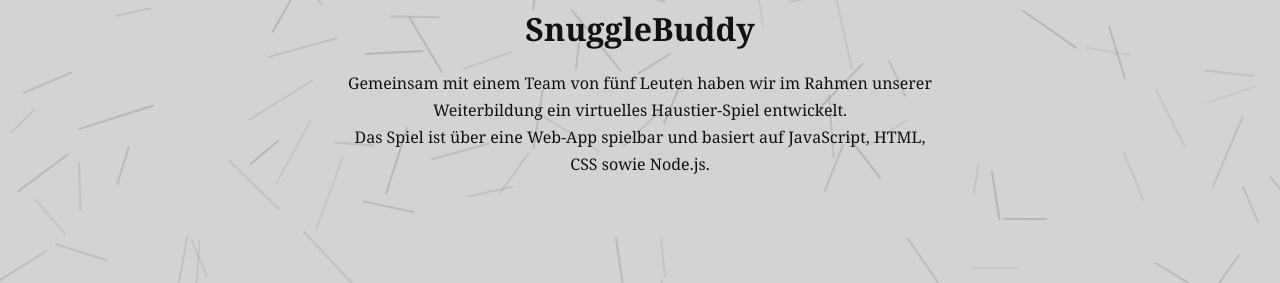
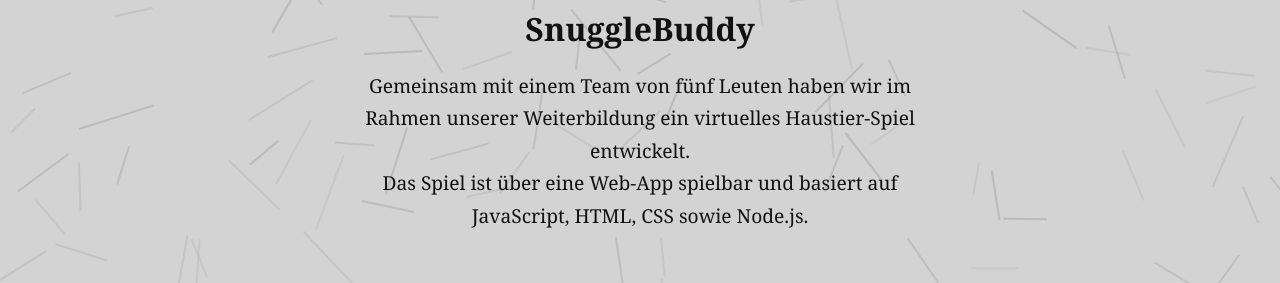
Before and after one commit to timod94/my-homepage, a React (Create React App) app: page /projects in a window 1280 px wide. Shown: the part 132-415 px from the top of the page. Built offline with nearby package versions, Linux system fonts and the light colour scheme.

Commit message:
fixed some problems

```diff
--- a/src/components/dynamicBackground.js
+++ b/src/components/dynamicBackground.js
@@ -37,7 +37,7 @@
         ctx.beginPath();
         ctx.moveTo(this.x, this.y);
         ctx.lineTo(endX, endY);
-        ctx.strokeStyle = `rgba(150, 150, 150, ${this.alpha})`;  // Dunkles Grau
+        ctx.strokeStyle = `rgba(160, 160, 160, ${this.alpha})`;// Linien Farbe - hellgrau
         ctx.lineWidth = 2;
         ctx.stroke();
       }
--- a/src/pages/about.js
+++ b/src/pages/about.js
@@ -54,14 +54,15 @@
           'S3',
            'IAM',
             'CloudWatch',
-             'VPC'];
+             'VPC',
+                'AWS Amplify'];
 
     const gitSkills = [
         "GitFlow Verzweigungsstrategie",
-        "Pull-Anfragen & Code-Überprüfungen",
-         "Versionskontrolle mit Git",
-        "Zusammenarbeit mit GitHub",
-        "GitHub Actions für CI/CD"
+            "Pull-Anfragen & Code-Überprüfungen",
+                "Versionskontrolle mit Git",
+                    "Zusammenarbeit mit GitHub",
+                        "GitHub Actions für CI/CD"
     ]
 //########################### CSS inlineStyle ##################################
     const aboutStyle = {
@@ -78,7 +79,7 @@
     };
 
     const paragraphStyle = {
-        fontSize: '1rem',
+        fontSize: '1.2rem',
         color: '#111111',
         lineHeight: '1.7',
         maxWidth: '800px',
--- a/src/pages/projects.js
+++ b/src/pages/projects.js
@@ -155,7 +155,7 @@
 
   const describeblockStyle = {
     textAlign: 'center',
-    fontSize: '1rem',
+    fontSize: '1.2rem',
     color: '#111111',
     lineHeight: '1.7',
     maxWidth: '600px',
```
Also changed, not shown: src/index.css (line endings or trailing spaces).
